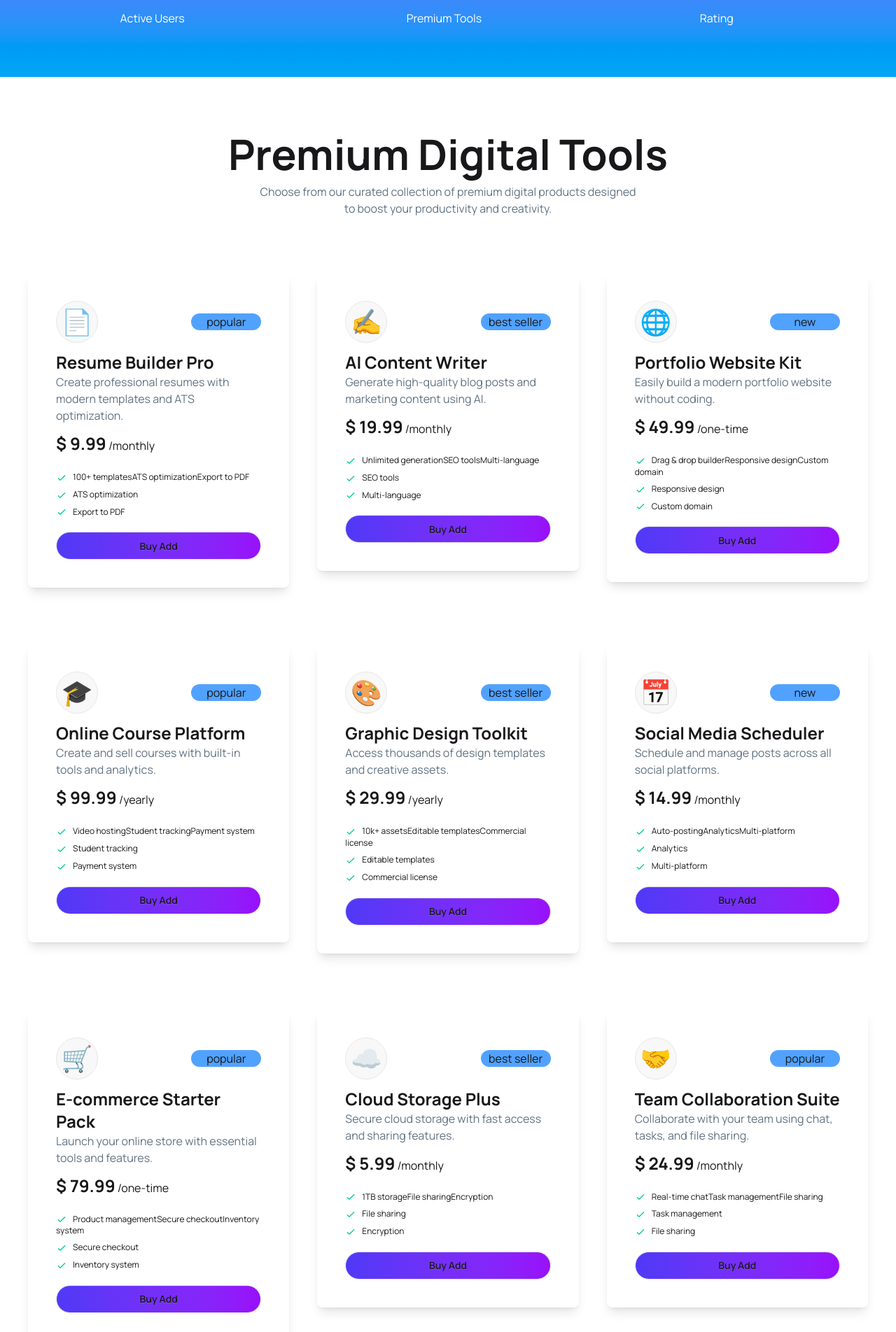
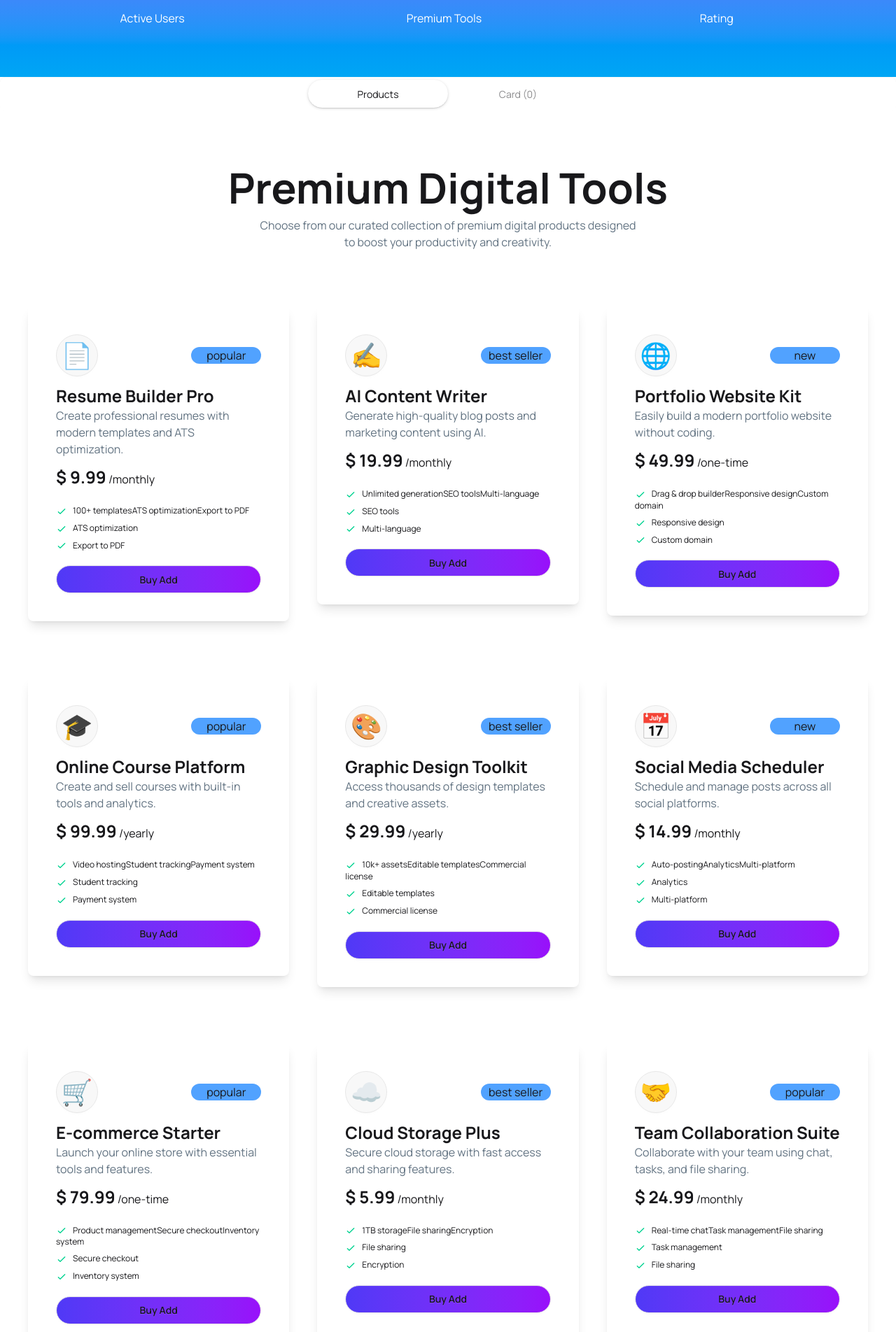
Before and after one commit to Emranfaishal/Digitools-platform, a React (Vite) app: page / in a window 1280 px wide. Shown: the part 893-2797 px from the top of the page at 70% size. Built offline with nearby package versions, Linux system fonts and the light colour scheme.

Commit message:
card trost add

```diff
--- a/public/data.json
+++ b/public/data.json
@@ -91,7 +91,7 @@
     },
     {
         "id": 7,
-        "name": "E-commerce Starter Pack",
+        "name": "E-commerce Starter",
         "description": "Launch your online store with essential tools and features.",
         "price": 79.99,
         "period": "one-time",
--- a/src/components/banner-tree/BannerTree.jsx
+++ b/src/components/banner-tree/BannerTree.jsx
@@ -1,4 +1,6 @@
 import Card from './Card';
+import Tools from './Tools'
+import React, { useState } from 'react';
 const getData = async () => {
     const res = await fetch('/public/data.json');
     return res.json();
@@ -6,10 +8,41 @@ const getData = async () => {
 const getPromise = getData();
 
 const BannerTree = () => {
+    const [active, setActive] = useState('Products');
+    const [cardTo, setCardTo] = useState([]);
+    // console.log(cardTo);
     return (
-        <div className='contain mx-auto'>
-            <Card getPromise={getPromise}></Card>
+        <div>
+
+            <div className="tabs tabs-box justify-center bg-transparent">
+                <input
+                    type="radio"
+                    name="my_tabs_1"
+                    className="tab rounded-full w-50"
+                    aria-label="Products"
+                    onClick={() => setActive('Products')}
+                    defaultChecked />
+
+                <input
+                    type="radio"
+                    name="my_tabs_1"
+                    className="tab rounded-full w-50"
+                    aria-label={`Card (${cardTo.length})`}
+                    onClick={() => setActive('Card')} />
+            </div>
+
+            {active === 'Products' &&
+                <Card
+                    getPromise={getPromise}
+                    cardTo={cardTo}
+                    setCardTo={setCardTo}></Card>}
+            {active === 'Card' && <Tools
+                cardTo={cardTo} setCardTo={setCardTo}></Tools>}
+
         </div>
+
+
+
     );
 };
 
--- a/src/components/banner-tree/Card.jsx
+++ b/src/components/banner-tree/Card.jsx
@@ -1,8 +1,9 @@
 import React, { use } from 'react';
 import CardToAdd from './CardToAdd';
 
-const Card = ({ getPromise }) => {
+const Card = ({ getPromise, cardTo, setCardTo }) => {
     const data = use(getPromise);
+    // console.log(cardTo);
 
     return (
         <div className='mt-20 container mx-auto'>
@@ -14,7 +15,7 @@ const Card = ({ getPromise }) => {
             <div className="">
                 <div className='grid grid-cols-1 md:grid-cols-2 lg:grid-cols-3 gap-10 p-10'>
                     {data.map(card => <div key={card.id}>
-                        <CardToAdd card={card}></CardToAdd>
+                        <CardToAdd card={card} cardTo={cardTo} setCardTo={setCardTo}></CardToAdd>
                     </div>)
                     }
                 </div>
--- a/src/components/banner-tree/CardToAdd.jsx
+++ b/src/components/banner-tree/CardToAdd.jsx
@@ -1,9 +1,18 @@
 import React, { useState } from 'react';
 
-const CardToAdd = ({ card }) => {
+const CardToAdd = ({ card, cardTo, setCardTo }) => {
     const [buy, setBuy] = useState(false);
+    // console.log(cardTo);
     const handleBuy = () => {
+        // console.log(cardTo);
+        // console.log(card);
         setBuy(true);
+        setCardTo([...cardTo, card]);
+
+        const isFond=cardTo.find(item=>item.id===card.id);
+        if(isFond){
+
+        }
     }
     return (
         <div className='shadow-lg rounded-lg mt-10'>
@@ -41,7 +50,7 @@ const CardToAdd = ({ card }) => {
                         </li>
                     </ul>
                     <button onClick={handleBuy}
-                        className='btn mt-5 w-full rounded-full bg-gradient-to-r from-indigo-600 to-purple-600'>{buy ? "Now Add" : "Buy Add"}</button>
+                        className='btn mt-5 w-full rounded-full bg-linear-to-r from-indigo-600 to-purple-600'>{buy ? "Now Add" : "Buy Add"}</button>
                 </div>
             </div>
         </div>
--- /dev/null
+++ b/src/components/banner-tree/Tools.jsx
@@ -0,0 +1,71 @@
+import React from 'react';
+
+const Tools = ({ cardTo, setCardTo }) => {
+    // console.log(cardTo);
+    const totalPrice = cardTo.reduce((sum, item) => sum + item.price, 0);
+    const Checkout = () => {
+        setCardTo([]);
+    }
+    const deleteBtn = (item) => {
+        const filteredArray = cardTo.filter(c => c.id !== item.id);
+        setCardTo(filteredArray);
+
+    }
+
+    return (
+        <div className='container mx-auto'>
+            <div className='text-center space-y-3'>
+                <h1 className='text-6xl font-bold'>Premium Digital Tools</h1>
+                <p className='text-[#627382]'>Choose from our curated collection of premium digital products designed <br />to boost your productivity and creativity.</p>
+            </div>
+            <div className='shadow-lg rounded-lg mt-10 p-20'>
+                <h2 className='text-2xl font-bold'>Your Cart</h2>
+
+                {
+                    cardTo.length === 0 ? <div> card is emtry</div> :
+                        <>
+                            <div>
+                                {
+                                    cardTo.map(item =>
+                                        <div key={item.id}>
+                                            <div
+                                                className='flex justify-between items-center shadow-lg bg-gray-100 rounded-lg mt-5 p-5'>
+                                                <div className='flex gap-2'>
+                                                    <div>
+                                                        <span className="text-5xl">{item.icon}</span>
+                                                    </div>
+                                                    <div>
+                                                        <p className='text-xl font-bold'>{item.name}</p>
+                                                        <span className='text-xl font-bold'>{item.price}</span>
+                                                    </div>
+                                                </div>
+                                                <div>
+                                                    <button onClick={() => deleteBtn(item)}
+                                                        className='btn text-red-500'>Remove</button>
+                                                </div>
+                                            </div>
+
+                                        </div>)
+
+                                }
+                                <div className='flex justify-between items-center  rounded-lg bg-gray-300 mt-10 p-5'>
+                                    <div className='text-2xl font-bold'>total</div>
+                                    <div className='text-2xl font-bold'>$ {totalPrice}</div>
+                                </div>
+                                <button
+                                    onClick={Checkout}
+                                    className='p-5 btn mt-5 w-full rounded-full bg-linear-to-r from-indigo-600 to-purple-600'>
+                                    Proceed to Checkout</button>
+
+                            </div>
+                        </>
+                }
+
+
+            </div>
+
+        </div>
+    );
+};
+
+export default Tools;
--- a/src/components/nav/Nav.jsx
+++ b/src/components/nav/Nav.jsx
@@ -40,7 +40,7 @@ const Nav = () => {
                             <div tabIndex={0} role="button" className="btn btn-ghost btn-circle">
                                 <div className="indicator">
                                     <svg xmlns="http://www.w3.org/2000/svg" className="h-5 w-5" fill="none" viewBox="0 0 24 24" stroke="currentColor"> <path strokeLinecap="round" strokeLinejoin="round" strokeWidth="2" d="M3 3h2l.4 2M7 13h10l4-8H5.4M7 13L5.4 5M7 13l-2.293 2.293c-.63.63-.184 1.707.707 1.707H17m0 0a2 2 0 100 4 2 2 0 000-4zm-8 2a2 2 0 11-4 0 2 2 0 014 0z" /> </svg>
-                                    <span className="badge badge-sm indicator-item">10</span>
+                                    <span className="badge badge-sm indicator-item">0</span>
                                 </div>
                             </div>
                         </div>
```
